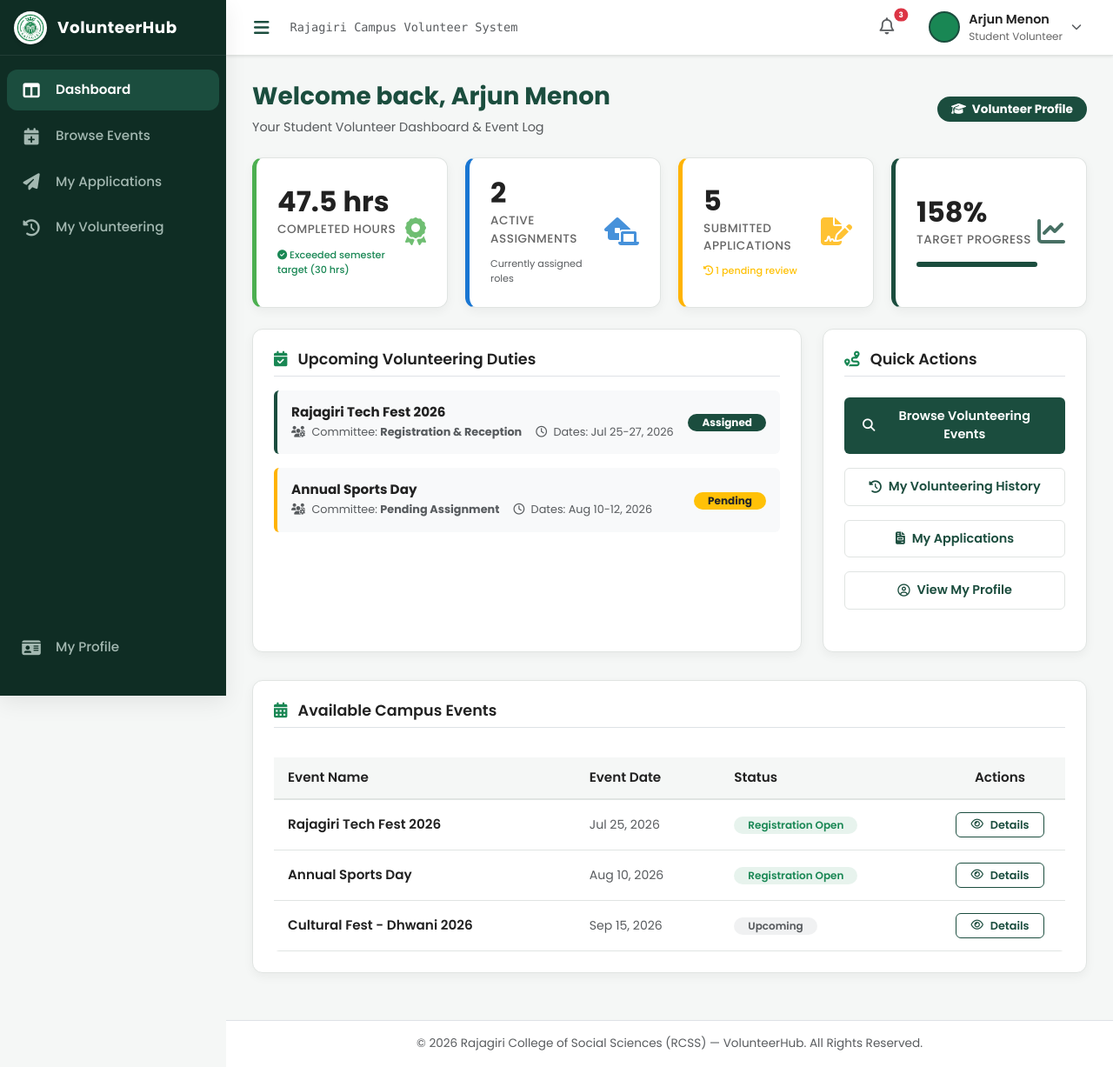
After one commit to richardroy8604/VolunteerHub, a Django app: page /student/dashboard/ in a window 1280 px wide. The commit adds this page. Shown: the whole page at 87% size. Run offline with Django 5.2, Linux system fonts and the light colour scheme.

Commit message:
Phase 3: Completed all Student UI templates and preference wizards with duplicate prevention validation

```diff
--- /dev/null
+++ b/templates/dashboards/student_dashboard.html
@@ -0,0 +1,170 @@
+{% extends 'base.html' %}
+
+{% block title %}Student Dashboard — VolunteerHub{% endblock %}
+
+{% block content %}
+<!-- Page Header -->
+<div class="row align-items-center mb-4">
+    <div class="col-md-8">
+        <h2 class="h3 font-weight-bold" style="color: var(--clr-primary); font-weight: 700;">Welcome back, {{ user_name }}</h2>
+        <p class="text-muted mb-0" style="font-size: 0.9rem;">Your Student Volunteer Dashboard & Event Log</p>
+    </div>
+    <div class="col-md-4 text-md-end mt-3 mt-md-0">
+        <span class="badge bg-success py-2 px-3" style="font-size: 0.85rem; border-radius: 50px; background-color: var(--clr-primary) !important;">
+            <i class="fa-solid fa-graduation-cap me-1"></i> Volunteer Profile
+        </span>
+    </div>
+</div>
+
+<!-- Stats Row -->
+<div class="grid-dashboard mb-4" style="grid-template-columns: repeat(auto-fit, minmax(220px, 1fr));">
+    <!-- Completed Hours Card -->
+    <div class="metric-card success">
+        <div class="metric-content">
+            <span class="metric-value">{{ stats.total_hours }} hrs</span>
+            <span class="metric-label">Completed Hours</span>
+            <span class="text-success mt-1 d-block" style="font-size: 0.7rem; font-weight: 500;">
+                <i class="fa-solid fa-circle-check"></i> Exceeded semester target (30 hrs)
+            </span>
+        </div>
+        <div class="metric-icon"><i class="fa-solid fa-award"></i></div>
+    </div>
+
+    <!-- Active Assignments Card -->
+    <div class="metric-card info">
+        <div class="metric-content">
+            <span class="metric-value">{{ stats.active_events }}</span>
+            <span class="metric-label">Active Assignments</span>
+            <span class="text-muted mt-1 d-block" style="font-size: 0.7rem;">Currently assigned roles</span>
+        </div>
+        <div class="metric-icon"><i class="fa-solid fa-house-laptop"></i></div>
+    </div>
+
+    <!-- Submitted Applications Card -->
+    <div class="metric-card warning">
+        <div class="metric-content">
+            <span class="metric-value">{{ stats.total_applications }}</span>
+            <span class="metric-label">Submitted Applications</span>
+            <span class="text-warning mt-1 d-block" style="font-size: 0.7rem; font-weight: 500;">
+                <i class="fa-solid fa-clock-rotate-left"></i> 1 pending review
+            </span>
+        </div>
+        <div class="metric-icon"><i class="fa-solid fa-file-signature"></i></div>
+    </div>
+
+    <!-- Target Progress Card -->
+    <div class="metric-card">
+        <div class="metric-content w-100">
+            <span class="metric-value">158%</span>
+            <span class="metric-label">Target Progress</span>
+            <div class="progress mt-2" style="height: 6px; border-radius: 5px;">
+                <div class="progress-bar bg-success" role="progressbar" style="width: 100%; background-color: var(--clr-primary) !important;"></div>
+            </div>
+        </div>
+        <div class="metric-icon"><i class="fa-solid fa-chart-line"></i></div>
+    </div>
+</div>
+
+<div class="row">
+    <!-- Left Column: Upcoming Duties & Active Assignments -->
+    <div class="col-lg-8 mb-4">
+        <div class="content-card h-100">
+            <h4 class="content-card-title border-bottom pb-2 mb-3">
+                <span><i class="fa-solid fa-calendar-check text-success me-2"></i> Upcoming Volunteering Duties</span>
+            </h4>
+
+            {% if active_assignments %}
+            <div class="d-flex flex-column gap-3 mt-2">
+                {% for assignment in active_assignments %}
+                <div class="p-3 bg-light rounded d-flex justify-content-between align-items-center" style="border-radius: var(--radius-md); border-left: 4px solid {% if assignment.status == 'Assigned' %}var(--clr-primary){% else %}var(--clr-warning){% endif %};">
+                    <div>
+                        <h5 class="mb-1" style="font-size: 0.95rem; font-weight: 700; color: var(--clr-text-main);">{{ assignment.event }}</h5>
+                        <div class="d-flex flex-wrap gap-x-3 text-muted" style="font-size: 0.8rem;">
+                            <span class="me-3"><i class="fa-solid fa-users-gear me-1"></i> Committee: <strong>{{ assignment.committee }}</strong></span>
+                            <span><i class="fa-regular fa-clock me-1"></i> Dates: {{ assignment.date }}</span>
+                        </div>
+                    </div>
+                    <div>
+                        {% if assignment.status == 'Assigned' %}
+                        <span class="badge bg-success py-1 px-3 text-white rounded-pill" style="font-size: 0.75rem; background-color: var(--clr-primary) !important;">Assigned</span>
+                        {% else %}
+                        <span class="badge bg-warning text-dark py-1 px-3 rounded-pill" style="font-size: 0.75rem;">Pending</span>
+                        {% endif %}
+                    </div>
+                </div>
+                {% endfor %}
+            </div>
+            {% else %}
+            <div class="text-center py-5 text-muted">
+                <i class="fa-regular fa-calendar-times mb-2" style="font-size: 3rem; display: block; opacity: 0.5;"></i>
+                No active volunteering duties. Apply to events below!
+            </div>
+            {% endif %}
+        </div>
+    </div>
+
+    <!-- Right Column: Quick Portal Links -->
+    <div class="col-lg-4 mb-4">
+        <div class="content-card h-100">
+            <h4 class="content-card-title border-bottom pb-2 mb-4">
+                <span><i class="fa-solid fa-route text-success me-2"></i> Quick Actions</span>
+            </h4>
+
+            <div class="d-flex flex-column gap-3">
+                <a href="/events/" class="btn btn-primary py-2.5 d-flex align-items-center justify-content-center gap-2" style="font-size: 0.9rem; font-weight: 600;">
+                    <i class="fa-solid fa-magnifying-glass"></i> Browse Volunteering Events
+                </a>
+                <a href="/student/volunteering/" class="btn btn-secondary py-2.5 d-flex align-items-center justify-content-center gap-2" style="font-size: 0.9rem; font-weight: 600; border-color: var(--clr-border);">
+                    <i class="fa-solid fa-clock-rotate-left"></i> My Volunteering History
+                </a>
+                <a href="/student/applications/" class="btn btn-secondary py-2.5 d-flex align-items-center justify-content-center gap-2" style="font-size: 0.9rem; font-weight: 600; border-color: var(--clr-border);">
+                    <i class="fa-solid fa-file-invoice"></i> My Applications
+                </a>
+                <a href="/accounts/profile/" class="btn btn-secondary py-2.5 d-flex align-items-center justify-content-center gap-2" style="font-size: 0.9rem; font-weight: 600; border-color: var(--clr-border);">
+                    <i class="fa-regular fa-user-circle"></i> View My Profile
+                </a>
+            </div>
+        </div>
+    </div>
+</div>
+
+<!-- Active Events Catalog Panel -->
+<div class="content-card mt-2">
+    <h4 class="content-card-title border-bottom pb-2 mb-4">
+        <span><i class="fa-solid fa-calendar-days text-success me-2"></i> Available Campus Events</span>
+    </h4>
+
+    <div class="table-responsive">
+        <table class="table-custom">
+            <thead>
+                <tr>
+                    <th>Event Name</th>
+                    <th>Event Date</th>
+                    <th>Status</th>
+                    <th style="width: 150px; text-align: center;">Actions</th>
+                </tr>
+            </thead>
+            <tbody>
+                {% for event in recent_events %}
+                <tr>
+                    <td style="font-weight: 600;">{{ event.name }}</td>
+                    <td class="text-muted" style="font-size: 0.88rem;">{{ event.date }}</td>
+                    <td>
+                        {% if event.status == 'Open' %}
+                        <span class="badge bg-success-light text-success rounded-pill px-3 py-1" style="font-size: 0.75rem; background-color: rgba(25, 135, 84, 0.1); font-weight: 600;">Registration Open</span>
+                        {% else %}
+                        <span class="badge bg-secondary-light text-muted rounded-pill px-3 py-1" style="font-size: 0.75rem; background-color: rgba(108, 117, 125, 0.1); font-weight: 600;">Upcoming</span>
+                        {% endif %}
+                    </td>
+                    <td style="text-align: center;">
+                        <a href="/events/1/" class="btn btn-secondary py-1 px-3" style="font-size: 0.8rem; border-radius: var(--radius-sm);">
+                            <i class="fa-regular fa-eye"></i> Details
+                        </a>
+                    </td>
+                </tr>
+                {% endfor %}
+            </tbody>
+        </table>
+    </div>
+</div>
+{% endblock %}
--- a/templates/events/event_detail.html
+++ b/templates/events/event_detail.html
@@ -22,8 +22,8 @@
                 <i class="fa-solid fa-users-viewfinder"></i> Volunteer Pool
             </a>
             {% else %}
-            <a href="/events/{{ event.id }}/apply/" class="btn btn-primary py-2 text-nowrap">
-                <i class="fa-solid fa-paper-plane"></i> Apply to Volunteer
+            <a href="/events/{{ event.id }}/apply/" class="btn btn-success py-2 text-nowrap">
+                <i class="fa-solid fa-file-signature"></i> Apply as Volunteer
             </a>
             {% endif %}
         </div>
```
Also changed, not shown: templates/volunteers/apply.html (added, +176 -0 lines), templates/volunteers/my_applications.html (added, +155 -0 lines), templates/volunteers/my_volunteering.html (added, +101 -0 lines).
